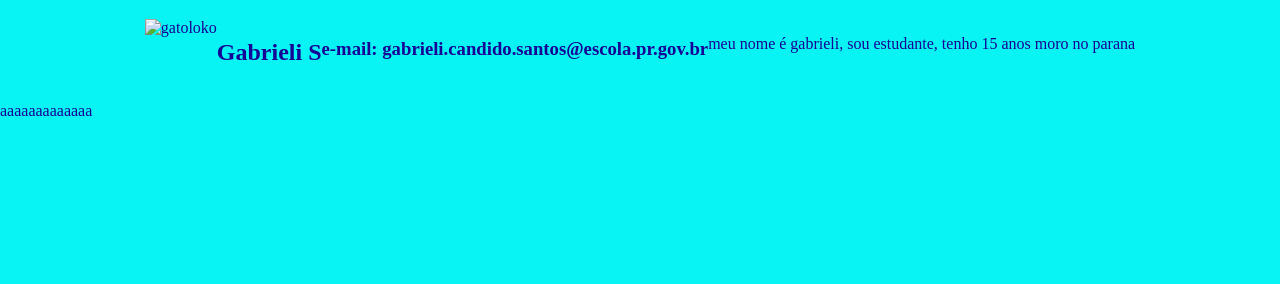
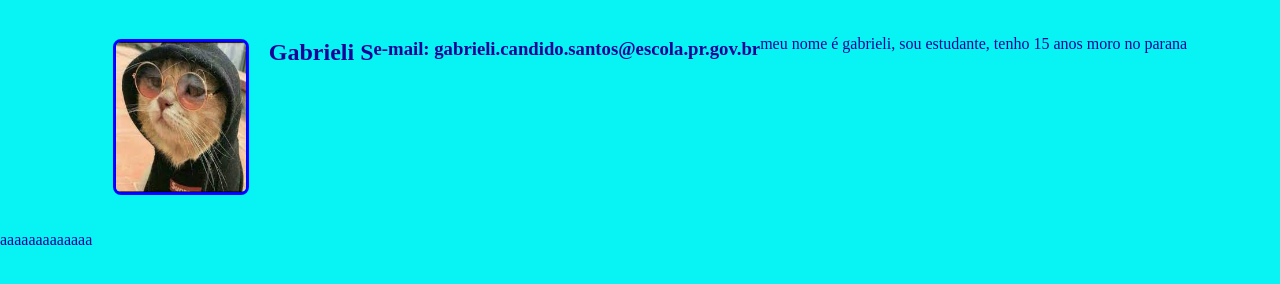
Before and after one commit to gabrielis30/gabrieli-1A-CCM, a plain HTML site: page index.html in a window 1280 px wide. Shown: the part 186-470 px from the top of the page. Drawn offline with Linux system fonts and the light colour scheme.

Commit message:
rggdfgdfg

```diff
--- a/index.html
+++ b/index.html
@@ -25,7 +25,7 @@
 
     <h1>sobre mim</h1>
     <div class="foto">
-        <img class="images.jpeg" alt="gatoloko">
+        <img class="foto-perfil" src="images.jpeg" alt="gatoloko">
         <h2>Gabrieli S</h2>
         <h3>e-mail: gabrieli.candido.santos@escola.pr.gov.br</h3>
         <p>meu nome é gabrieli, sou estudante, tenho 15 anos moro no parana</p>
```
